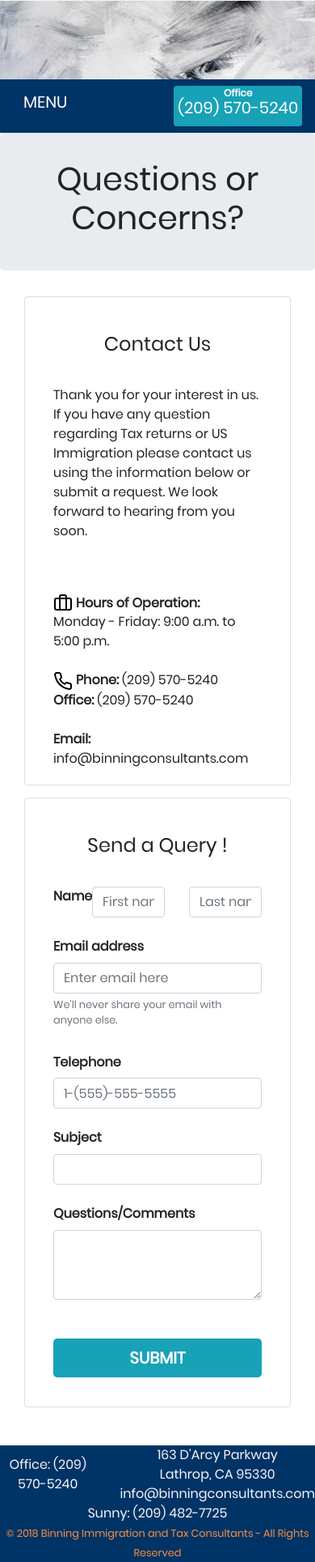
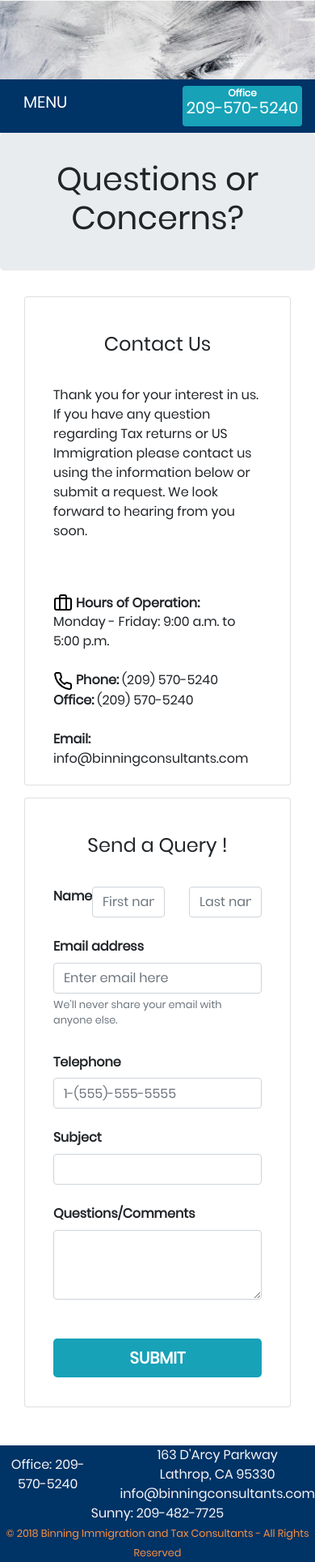
Before and after one commit to ysingh89/binningtax, a Django app: page /contact-us/ in a window 390 px wide; the page is wider, and only the part inside the window is pictured. Shown: the part 350-2279 px from the top of that part at 81% size. Run offline with Django 3.2, Linux system fonts and the light colour scheme; some libraries are stand-ins or nearby versions.

Commit message:
removed parenthesis from phone numbers

```diff
--- a/templates/binningtax/index.html
+++ b/templates/binningtax/index.html
@@ -61,7 +61,7 @@
                     <a class="nav-item navbar-links-color nav-link {% if contact %} active-page {% endif %}" href="{% url 'contact-us' %}">Contact Us</a>
                 </div>
               </div>
-            <div class="badge badge-info right">Office <h5 class="h5">(209) 570-5240</h5></div>
+            <div class="badge badge-info right">Office <h5 class="h5">209-570-5240</h5></div>
         </nav>
         {% block content %}
 
@@ -71,7 +71,7 @@
         <div class="">
             <div class="row">
                 <div class="col d-flex align-items-center justify-content-center">
-                    Office: (209) 570-5240
+                    Office: 209-570-5240
                 </div>
                 <div class="col">
                     <div class="row">
@@ -91,7 +91,7 @@
                     </div>
                 </div>
                 <div class="col d-flex align-items-center justify-content-center">
-                    Sunny: (209) 482-7725
+                    Sunny: 209-482-7725
                 </div>
             </div>
             <div class="row">
```
Also changed, not shown: 1 other file.
